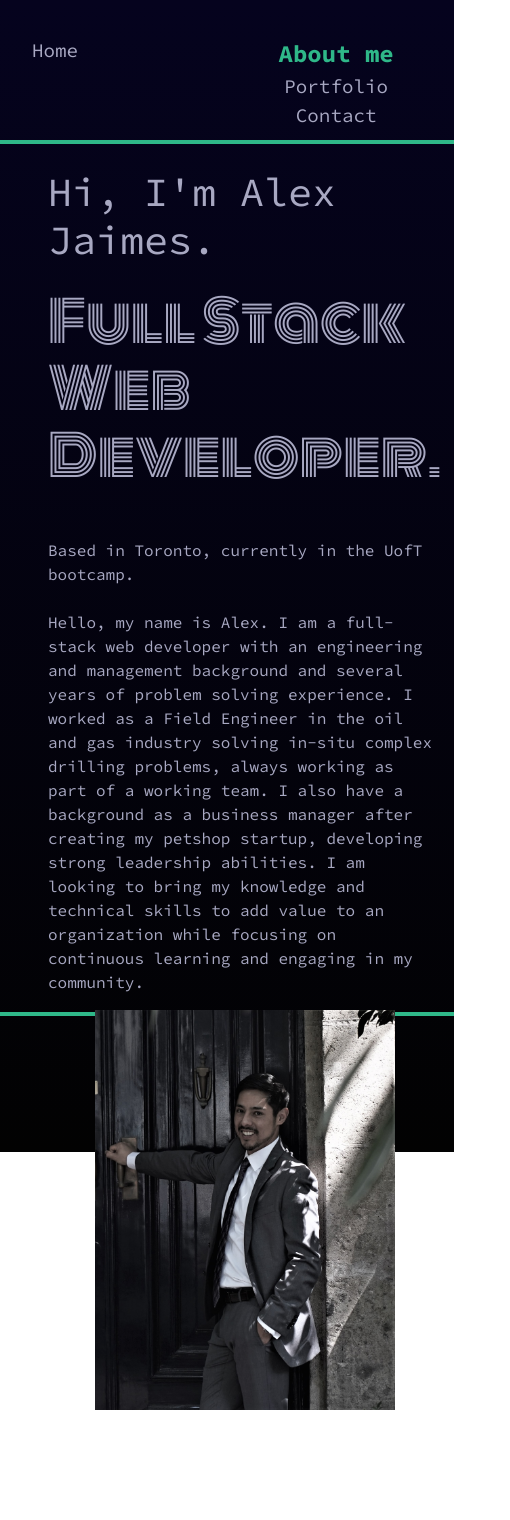
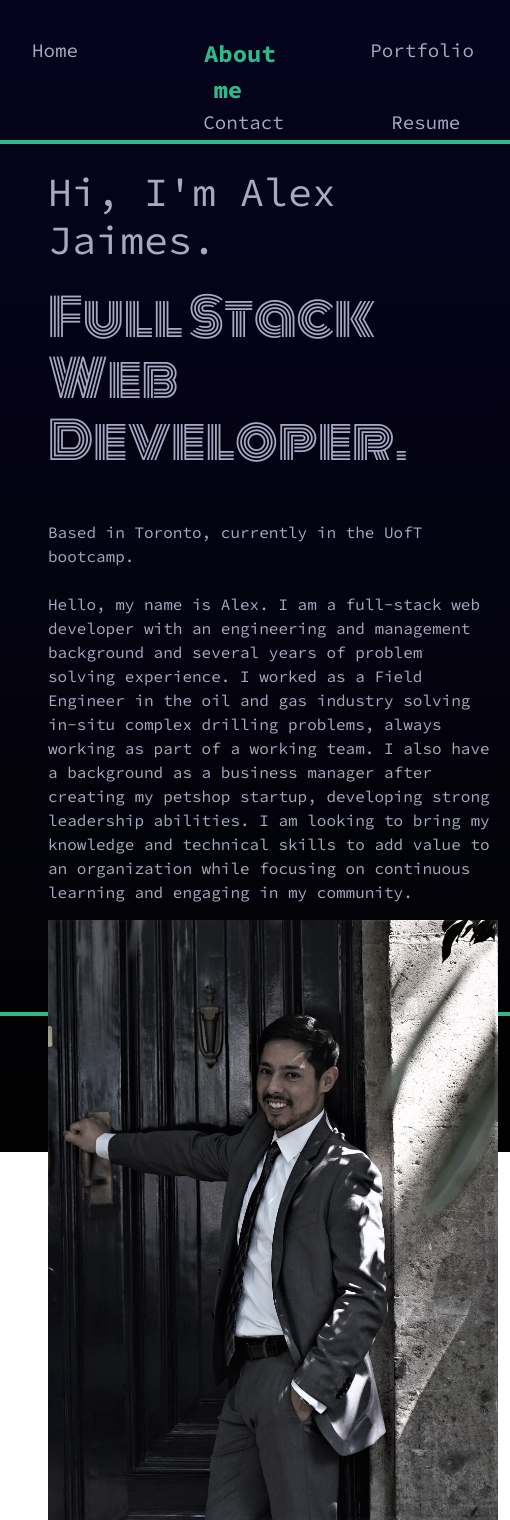
Before and after one commit to AlexJCturbo/react-portfolio, a React (Create React App) app: page / in a window 390 px wide. Shown: the whole page, 510 px wide, since content can reach past the window. Before the commit the page ends 1410 px from the top, so only its background shows below. Built offline with nearby package versions, Linux system fonts and the light colour scheme; a web font is replaced by a local one.

Commit message:
added resume component

```diff
--- a/src/App.js
+++ b/src/App.js
@@ -6,11 +6,13 @@ import NavBar from './components/NavBar/NavBar'
 import Portfolio from './components/Portfolio/Portfolio';
 import ContactForm from './components/Contact/Contact';
 import Footer from './components/Footer/Footer';
+import Resume from './components/Resume/Resume';
 
 function App() {
   const [aboutSelected, setAboutSelected] = useState(true)
   const [portfolioSelected, setPortfolioSelected] = useState(false);
   const [contactFormSelected, setContactFormSelected] = useState(false);
+  const [resumeSelected, setResumeSelected] = useState(false);
 
   //   function Gallery(props) {
   //     const currentCategory = {
@@ -30,6 +32,8 @@ function App() {
           setPortfolioSelected={setPortfolioSelected}
           contactFormSelected={contactFormSelected}
           setContactFormSelected={setContactFormSelected}
+          resumeSelected={resumeSelected}
+          setResumeSelected={setResumeSelected}
         >
         </NavBar>
 
@@ -40,9 +44,13 @@ function App() {
               portfolioSelected
                 ? <Portfolio></Portfolio>
                 : [
-                  !contactFormSelected && !portfolioSelected
-                    ? <About></About>
-                    : <About></About>
+                  resumeSelected
+                    ? <Resume></Resume>
+                    : [
+                      !contactFormSelected && !portfolioSelected && !resumeSelected
+                        ? <About></About>
+                        : <About></About>
+                    ]
                 ]
             ]
           }
--- a/src/components/About/About.css
+++ b/src/components/About/About.css
@@ -5,25 +5,14 @@ main {
 }
 
 #header-about {
-  /* font-family: 'Caveat', cursive; */
-  /* font-family: 'Bungee Inline', cursive; */
   font-family: 'Source Code Pro', monospace;
   font-size: 2.5em;
 }
 
 #full-stack-header {
   font-family: 'Monoton', cursive;
-  font-size: 3.5em;
-  /* font-family: 'Faster One', cursive; */
+  font-size: 3.2em;
 }
-
-/*
-font-family: 'Caveat', cursive;
-font-family: 'Faster One', cursive;
-font-family: 'Bungee Inline', cursive;
-font-family: 'Monoton', cursive;
-font-family: 'Rubik Mono One', sans-serif;
-*/
 
 .content {
   margin-top: var(--spacing-five);
@@ -37,7 +26,6 @@ img {
   left: 0;
   width: auto;
   height: 600px;
-  /* background-color: rgba(5, 4, 17, 0.5); */
 }
 
 @media only screen and (max-width:768px) {
@@ -47,37 +35,6 @@ img {
     top: 0;
     left: 0;
     width: auto;
-    height: 400px;
-    /* background-color: rgba(5, 4, 17, 0.5); */
+    height: 600px;
   }
 }
-
-/* #photo-container {
-  object-fit: contain;
-}
-
-#photo-div {
-  object-fit: contain;
-} */
-
-
-/* #photo-div {
-  position: relative;
-  min-width: 100%;
-  min-height: 100%;
-
-  background-position: center;
-  background: linear-gradient(#03011c, #000000);
-  opacity: 0.9;
-} */
-
-
-
-/* .background-screen {
-  position: absolute;
-  top: 0;
-  left: 0;
-  width: 100%;
-  height: 100%;
-  background-color: rgb(128, 128, 128, 0.5);
-} */
--- a/src/components/About/About.js
+++ b/src/components/About/About.js
@@ -1,7 +1,6 @@
 import React from "react";
 import './About.css'
 import profilePicture from '../../assets/images/profile_picture.jpg'
-// import video from '../../assets/videos/background_video/futuristic_plexus1.mp4'
 
 //Stock footage provided by A Luna Blue, downloaded from videvo.net
 function About() {
@@ -24,9 +23,9 @@ function About() {
           </div>
 
           <div id="photo-container" className="col-md-6">
-            <div id="photo-div" className="row">
-              <img id="photo" src={profilePicture} className="img-responsive " alt="web developer's profile photo" />
-            </div>
+
+            <img id="photo" src={profilePicture} className="img-responsive " alt="web developer Alex Jaimes" />
+
           </div>
 
         </div>
--- a/src/components/NavBar/NavBar.js
+++ b/src/components/NavBar/NavBar.js
@@ -1,4 +1,4 @@
-import React, { useEffect } from "react";
+import React from "react";
 import './NavBar.css'
 
 function NavBar(props) {
@@ -8,36 +8,65 @@ function NavBar(props) {
     portfolioSelected,
     setPortfolioSelected,
     contactFormSelected,
-    setContactFormSelected
+    setContactFormSelected,
+    resumeSelected,
+    setResumeSelected
   } = props;
 
   return (
     <header className="nav-main flex-row p-2 mt-4 mb-4">
       <div className="nav-menu row justify-content me-1 mt-1 mb-1">
 
-        <a id="home-area" className="text-start col-6 align-self-center" href="/" >
+        <a id="home-area" className="text-start col-3 col-lg-4 align-self-center" href="/" >
           <span className="nav-home ms-4 mt-4" onClick={() => setContactFormSelected(false)}>Home</span>
         </a>
 
-        <nav id="nav-elements" className="text-end col-6 align-self-end">
+        <nav id="nav-elements" className="text-end col-9 col-lg-8 align-self-end">
           {/* <ul className="text-center align-middle m-2"> */}
           <div className="row me-0">
 
-            <li className="col text-center align-middle m-b2" onClick={() => setPortfolioSelected(false)}>
-              <a className="text-start " href="#about" onClick={() => setContactFormSelected(false)}>
-                <span className={`text-center nav-links align-middle ms-4 mt-4 ${aboutSelected && 'navActive'}`} onClick={() => setAboutSelected(true)} >About me</span>
+            <li className="col text-center align-middle m-b2">
+              <a className="text-start " href="#about">
+                <span className={`text-center nav-links align-middle ms-4 mt-4 ${aboutSelected && 'navActive'}`} onClick={() => {
+                  setAboutSelected(true)
+                  setResumeSelected(false)
+                  setContactFormSelected(false)
+                  setPortfolioSelected(false)
+                }} >About me</span>
               </a>
             </li>
-            <li className="col text-center align-middle" onClick={() => setAboutSelected(false)}>
-              <a href="#portfolio" onClick={() => setContactFormSelected(false)}>
-                <span className={`text-center nav-links ms-4 mt-4 ${portfolioSelected && 'navActive'}`} onClick={() => setPortfolioSelected(true)}>Portfolio</span>
+            <li className="col text-center align-middle">
+              <a href="#portfolio">
+                <span className={`text-center nav-links ms-4 mt-4 ${portfolioSelected && 'navActive'}`} onClick={() => {
+                  setPortfolioSelected(true)
+                  setResumeSelected(false)
+                  setContactFormSelected(false)
+                  setAboutSelected(false)
+                }}>Portfolio</span>
               </a>
             </li>
-            <li className="col text-center align-middle" onClick={() => setAboutSelected(false)}>
-              <a href="#contact" onClick={() => setPortfolioSelected(false)}>
-                <span className={`text-center nav-links ms-4 mt-4 ${contactFormSelected && 'navActive'}`} onClick={() => setContactFormSelected(true)}>Contact</span>
+            <li className="col text-center align-middle">
+              <a href="#contact">
+                <span className={`text-center nav-links ms-4 mt-4 ${contactFormSelected && 'navActive'}`} onClick={() => {
+                  setContactFormSelected(true)
+                  setResumeSelected(false)
+                  setPortfolioSelected(false)
+                  setAboutSelected(false)
+                }}>Contact</span>
               </a>
             </li>
+
+            <li className="col text-center align-middle">
+              <a href="#resume">
+                <span className={`text-center nav-links ms-4 mt-4 ${resumeSelected && 'navActive'}`} onClick={() => {
+                  setResumeSelected(true)
+                  setContactFormSelected(false)
+                  setPortfolioSelected(false)
+                  setAboutSelected(false)
+                }}>Resume</span>
+              </a>
+            </li>
+
           </div>
           {/* </ul> */}
         </nav>
--- a/src/components/Portfolio/Portfolio.css
+++ b/src/components/Portfolio/Portfolio.css
@@ -1,8 +1,3 @@
-.margin-horizontal {
-  top: 0;
-  left: 0;
-}
-
 #portfolio-header {
   font-family: 'Monoton', cursive;
 }
--- /dev/null
+++ b/src/components/Resume/Resume.css
@@ -0,0 +1,40 @@
+#badges {
+  height: 45px;
+}
+
+ul,
+li {
+  list-style-type: none;
+  cursor: auto;
+}
+
+.download-btn {
+  background-color: transparent;
+  padding: 12px 24px;
+  color: rgb(45, 184, 136);
+  border: 2px solid rgb(45, 184, 136);
+  border-radius: 2px;
+  transition-duration: 0.4s;
+}
+
+@media only screen and (max-width:768px) {
+  img {
+    position: relative;
+    object-fit: contain;
+    top: 0;
+    left: 0;
+    width: auto;
+    height: 600px;
+  }
+}
+
+@media only screen and (max-width:768px) {
+
+  ul,
+  li {
+    position: relative;
+    object-fit: contain;
+    margin-left: 1cm;
+
+  }
+}
--- /dev/null
+++ b/src/components/Resume/Resume.js
@@ -0,0 +1,88 @@
+import React from "react";
+import './Resume.css';
+import resume from '../../assets/resume/resume_draft_Alejandro_Jaimes.pdf'
+
+function Resume() {
+  const techsFrontEnd = [
+    { name: 'HTML5', url: 'https://img.shields.io/badge/html5-%23E34F26.svg?style=for-the-badge&logo=html5&logoColor=white' },
+    { name: 'CSS', url: 'https://img.shields.io/badge/css3-%231572B6.svg?style=for-the-badge&logo=css3&logoColor=white' },
+    { name: 'Bootstrap', url: 'https://img.shields.io/badge/bootstrap-%23563D7C.svg?style=for-the-badge&logo=bootstrap&logoColor=white' },
+    { name: 'JavaScript', url: 'https://img.shields.io/badge/javascript-%23323330.svg?style=for-the-badge&logo=javascript&logoColor=%23F7DF1E' },
+    { name: 'jQuery', url: 'https://img.shields.io/badge/jquery-%230769AD.svg?style=for-the-badge&logo=jquery&logoColor=white' },
+    { name: 'React', url: 'https://img.shields.io/badge/react-%2320232a.svg?style=for-the-badge&logo=react&logoColor=%2361DAFB' }
+  ]
+
+  const techsBackEnd = [
+    { name: 'Node.js', url: 'https://img.shields.io/badge/node.js-6DA55F?style=for-the-badge&logo=node.js&logoColor=white' },
+    { name: 'Express.js', url: 'https://img.shields.io/badge/express.js-%23404d59.svg?style=for-the-badge&logo=express&logoColor=%2361DAFB' },
+    { name: 'MySQL', url: 'https://img.shields.io/badge/mysql-%2300f.svg?style=for-the-badge&logo=mysql&logoColor=white' },
+    { name: 'SQLite', url: 'https://img.shields.io/badge/sqlite-%2307405e.svg?style=for-the-badge&logo=sqlite&logoColor=white' },
+    { name: 'Sequelize', url: 'https://img.shields.io/badge/Sequelize-52B0E7?style=for-the-badge&logo=Sequelize&logoColor=white' },
+    { name: 'MongoDB', url: 'https://img.shields.io/badge/MongoDB-%234ea94b.svg?style=for-the-badge&logo=mongodb&logoColor=white' },
+    { name: 'GraphQL', url: 'https://img.shields.io/badge/-GraphQL-E10098?style=for-the-badge&logo=graphql&logoColor=white' }
+  ]
+
+  const downloadResume = () => {
+    fetch(resume)
+      .then(response => {
+        response.blob()
+          .then(blob => {
+            const fileUrl = window.URL.createObjectURL(blob);
+            let aLink = document.createElement('a');
+            aLink.href = fileUrl;
+            aLink.download = resume;
+            aLink.click();
+          })
+      })
+  }
+
+  return (
+    <div className="row m-4">
+
+      <div className="col-lg-4 mt-3">
+        <div className="content ms-3 pt-1 ps-2">
+          <h1 className="ps-1" id="portfolio-header-1">Resume</h1>
+        </div>
+      </div>
+
+      <div className="col-lg-8 mt-3">
+        <div className="container pt-1 ps-2">
+          <div className="row row-cols-auto techs pt-2 ps-1">
+
+            <div id="front-end col-6">
+              <h3 className="ps-1">Front End</h3>
+              <ul class="container text-center">
+                {techsFrontEnd.map((tech) => (
+                  <li className="row row-cols-auto pt-1 pb-1 projects">
+                    <img id="badges" className={`col align-self-start p-2 ${tech.name}`} src={`${tech.url}`} alt="HTML icon"></img>
+                    <div className="col align-self-center">{tech.name}</div>
+                  </li>
+                ))}
+              </ul>
+            </div>
+
+            <div id="back-end col-6">
+              <h3 className="ps-1">Back End</h3>
+              <ul class="container text-center">
+                {techsBackEnd.map((tech) => (
+                  <li className="row row-cols-auto pt-1 pb-1 projects">
+                    <img id="badges" className={`col align-self-start p-2 ${tech.name}`} src={`${tech.url}`} alt="HTML icon"></img>
+                    <div className="col align-self-center">{tech.name}</div>
+                  </li>
+                ))}
+              </ul>
+            </div>
+
+            <div className="App mt-5">
+              <button type="button" class="download-btn btn-lg mt-3 mb-5" onClick={downloadResume}>Download Resume</button>
+            </div>
+
+          </div>
+        </div>
+      </div>
+
+    </div>
+  )
+}
+
+export default Resume;
```
Also changed, not shown: src/components/Contact/Contact.js (+4 -6 lines), src/components/Contact/ContactForm.css (+22 -3 lines), src/components/NavBar/NavBar.css (+0 -11 lines), src/components/Portfolio/Portfolio.js (+17 -18 lines), 1 other file (tests, documents, lock files or other folders).
